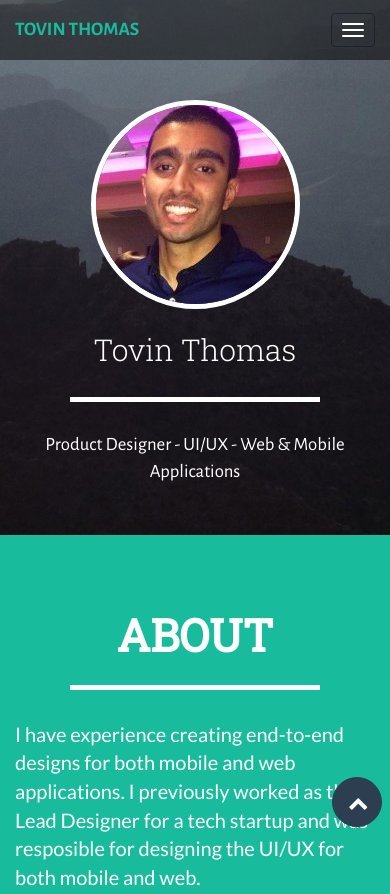
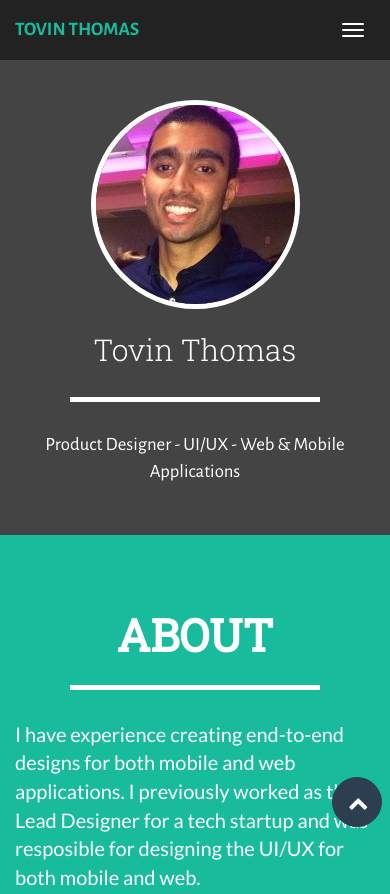
Before and after one commit to tovint/tovint.github.io, a plain HTML site: page index.html in a window 390 px wide. Shown: the top 894 px of the page. Drawn offline with nearby package versions, Linux system fonts and the light colour scheme.

Commit message:
Updated css

```diff
--- a/css/freelancer.css
+++ b/css/freelancer.css
@@ -191,7 +191,7 @@ section.success {
 
 @media(max-width:767px) {
     header{
-        background: url('../img/mountains3.jpg') no-repeat center center fixed;
+        background:#444444;
         -webkit-background-size: cover;
         -moz-background-size: cover;
         -o-background-size: cover;
```
